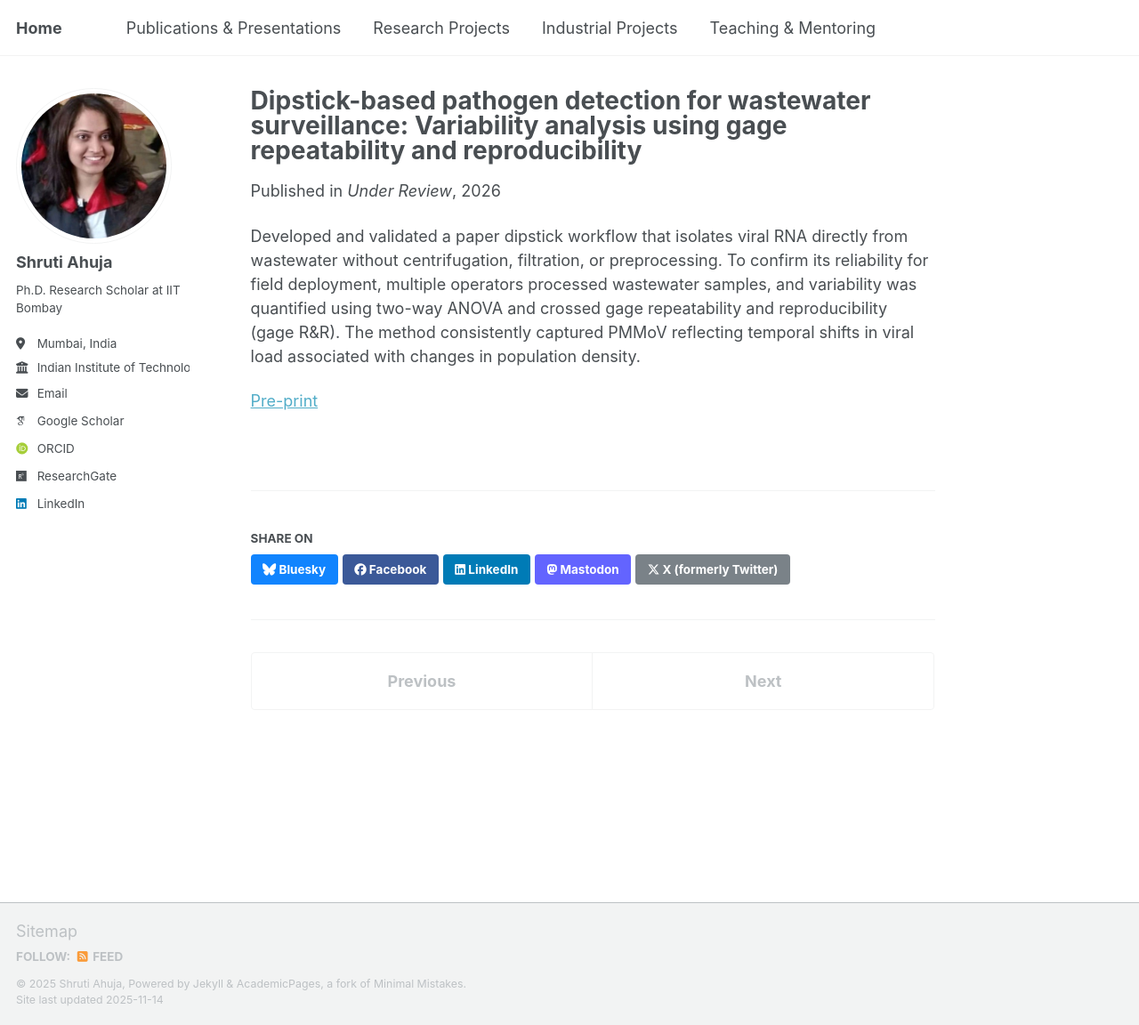
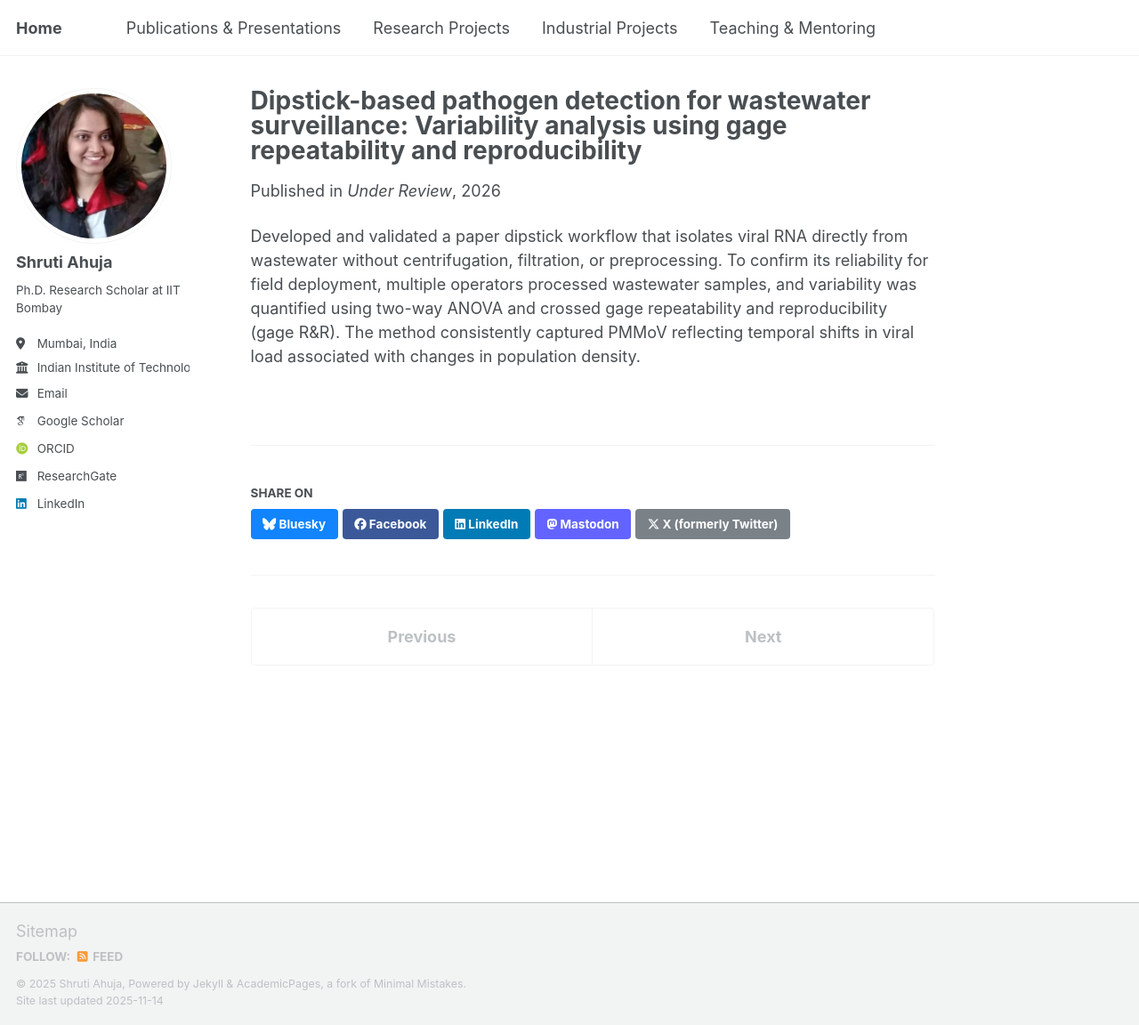
Before and after one commit to shrutiahuja/shrutiahuja.github.io, a Jekyll site: the page built from _publications/gage.md, in a window 1280 px wide and 1152 px high. Shown: the whole window at 89% size. Built offline with Jekyll 4.4.1, drawn with Linux system fonts in a browser that asks for light colours; some web fonts are replaced; a script that is not in the unit is left out.

Commit message:
Update gage.md

```diff
--- a/_publications/gage.md
+++ b/_publications/gage.md
@@ -9,5 +9,3 @@ venue: "Under Review"
 ---
 
 Developed and validated a paper dipstick workflow that isolates viral RNA directly from wastewater without centrifugation, filtration, or preprocessing. To confirm its reliability for field deployment, multiple operators processed wastewater samples, and variability was quantified using two-way ANOVA and crossed gage repeatability and reproducibility (gage R&R). The method consistently captured PMMoV reflecting temporal shifts in viral load associated with changes in population density.
-
-[Pre-print](https://www.medrxiv.org/content/10.1101/2024.11.07.24316947v1)
```
